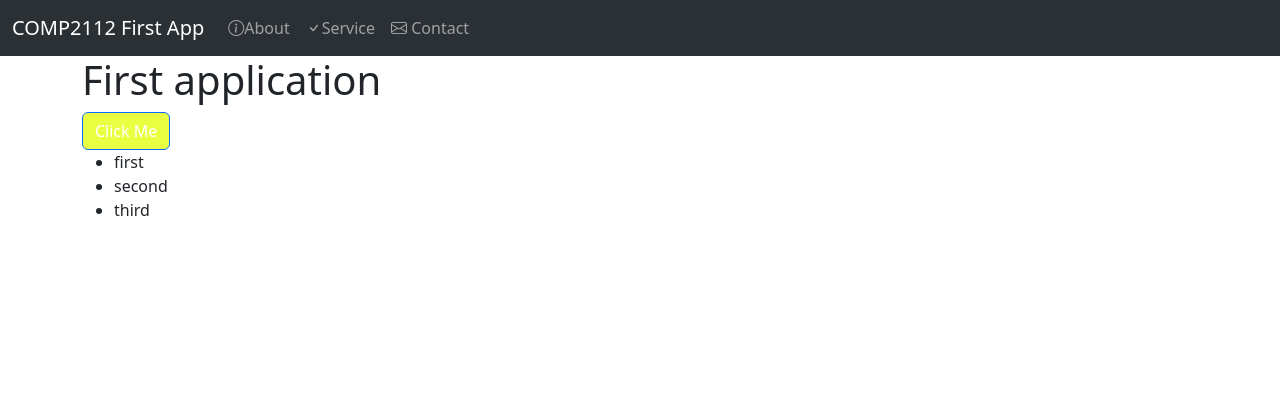
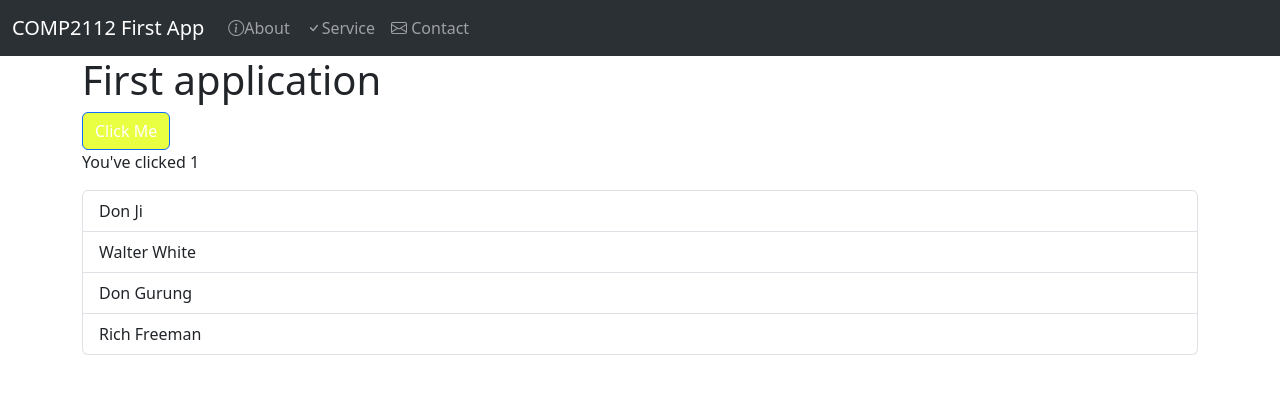
Before and after one commit to Sahitya1707/COMP_2112_CLASS_PROJECT_ADV_JS, a website: page first_app/index.html in a window 1280 px wide. Both pictures are taken after a click on the button "Click Me". Drawn offline with nearby package versions, Linux system fonts and the light colour scheme.

Commit message:
installed jquery and style

```diff
--- /dev/null
+++ b/first_app/data/contact.json
@@ -0,0 +1,22 @@
+[
+  {
+    "Id": "1",
+    "Name": "Don Ji",
+    "Email": "sahitya1neupane@gmail.com"
+  },
+  {
+    "Id": "2",
+    "Name": "Walter White",
+    "Email": "walterwhite@gmail.com"
+  },
+  {
+    "Id": "3",
+    "Name": "Don Gurung",
+    "Email": "dong@gmail.com"
+  },
+  {
+    "Id": "4",
+    "Name": "Rich Freeman",
+    "Email": "richji@gmail.com"
+  }
+]
--- a/first_app/index.html
+++ b/first_app/index.html
@@ -14,6 +14,8 @@
     <link rel="stylesheet" href="./style/app.css">
     <!-- link to js -->
     <script src="./node_modules/bootstrap/dist/js/bootstrap.min.js"></script>
+    <script src="./node_modules/jquery/dist/jquery.min.js" defer></script>
+    <script src="https://code.jquery.com/jquery-3.7.1.min.js"></script>
     <script src="./js/app.js"></script>
 </head>
 
@@ -49,11 +51,13 @@
         <h1>
             First application
         </h1>
-        <button class="btn btn-primary">Click Me</button>
-        <ul>
-            <li>first</li>
-            <li>second</li>
-            <li>third</li>
+        <button class="btn btn-primary" onclick="updateCounter()">Click Me</button>
+        <p>You've clicked
+            <span id="counter">0</span>
+        </p>
+
+        <ul class="list-group" id="contactList">
+
         </ul>
     </main>
     <script src="" async defer></script>
--- a/first_app/js/app.js
+++ b/first_app/js/app.js
@@ -4,7 +4,37 @@
     console.log("App Started");
     let x = 1;
     console.log(x);
+
+    // fetch & show contacts
+    getContacts((data) => {
+      let list = document.getElementById("contactList");
+      // create a list items for each contact
+      data.forEach((contact) => {
+        let listItem = document.createElement("li");
+        listItem.innerText = contact.Name;
+        listItem.className = "list-group-item";
+        list.appendChild(listItem);
+      });
+    });
   };
 
   window.addEventListener("load", Start);
 })();
+
+let updateCounter = (() => {
+  // now counter gets created and initiialized to zero only once
+  let counter = 0;
+  return () => {
+    // every click can use the same counter var now
+    counter++;
+    document.getElementById("counter").innerHTML = counter;
+  };
+})();
+
+let getContacts = (callback) => {
+  // use jquery to read then display our json file contents
+  // the data param gets filled once all the data is read from the file
+  $.getJSON("./data/contact.json", (data) => {
+    callback(data);
+  });
+};
--- a/first_app/package.json
+++ b/first_app/package.json
@@ -1,6 +1,7 @@
 {
   "dependencies": {
     "bootstrap": "^5.3.3",
-    "bootstrap-icons": "^1.11.3"
+    "bootstrap-icons": "^1.11.3",
+    "jquery": "^3.7.1"
   }
 }
```
Also changed, not shown: 2 other files.
